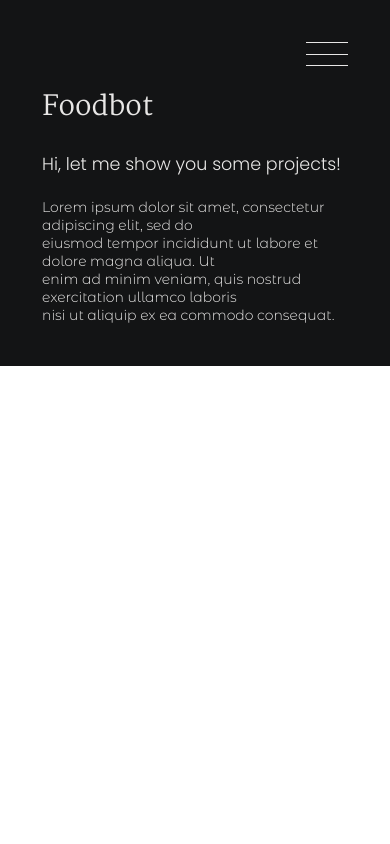
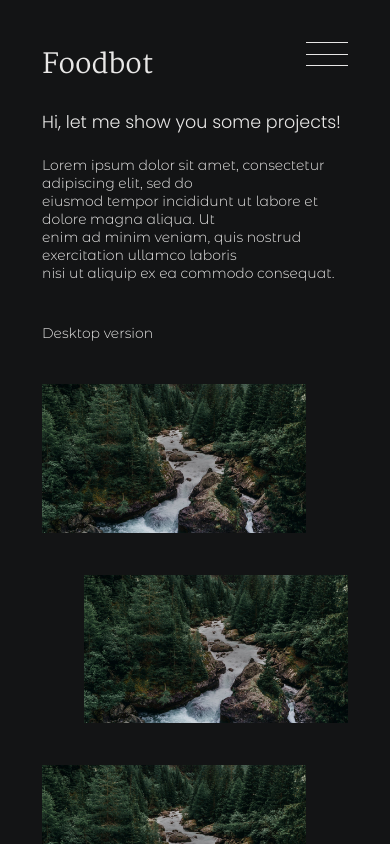
Before and after one commit to mateusz-fortuna/portfolio, a Next.js app: page /casestudy/foodbot in a window 390 px wide. Shown: the top 844 px of the page. Built offline with nearby package versions, Linux system fonts and the light colour scheme.

Commit message:
Implement different layouts of the screenshoot view between desktop and mobile devices

```diff
--- /dev/null
+++ b/components/Gallery/index.tsx
@@ -0,0 +1,23 @@
+import { ImageData } from "../../public/contentTypes";
+import Image from "next/image";
+import styles from "../../styles/Gallery.module.sass";
+
+type Props = {
+  imagesData: ImageData[];
+};
+
+const Gallery = ({ imagesData }: Props) => (
+  <div className={styles.gallery}>
+    {imagesData.map((image, index) => (
+      <Image
+        src={image.src}
+        alt={image.alt}
+        {...image.aspectRatio}
+        layout="responsive"
+        key={image.src + "_" + index}
+      />
+    ))}
+  </div>
+);
+
+export default Gallery;
--- a/components/Navigation/index.tsx
+++ b/components/Navigation/index.tsx
@@ -15,7 +15,7 @@ type Props = {
   children: ReactNode;
 };
 
-const HorizontalNavigation = ({ children, containerRef, direction }: Props) => {
+const Navigation = ({ children, containerRef, direction }: Props) => {
   const animationFrameRef = useRef(0);
   const [scroll, setScroll] = useState({
     current: 0,
@@ -95,4 +95,4 @@ const HorizontalNavigation = ({ children, containerRef, direction }: Props) => {
   return <>{children}</>;
 };
 
-export default HorizontalNavigation;
+export default Navigation;
--- /dev/null
+++ b/components/Screenshots/DesktopView/index.tsx
@@ -0,0 +1,30 @@
+import { ImageData } from "../../../public/contentTypes";
+import AnimatedText from "../../AnimatedText";
+import Gallery from "../../Gallery";
+import variables from "../../../styles/variables.module.sass";
+
+type Props = {
+  screenshots: {
+    mobile: ImageData[];
+    desktop: ImageData[];
+  };
+  nth?: number;
+};
+
+const DesktopView = ({ nth, screenshots }: Props) => (
+  <>
+    <AnimatedText nth={nth}>Desktop version</AnimatedText>
+    <Gallery imagesData={screenshots.desktop} />
+
+    <div style={{ paddingTop: variables.marginStandard }}>
+      <AnimatedText nth={nth ? nth + 1 : undefined}>
+        Mobile version
+      </AnimatedText>
+    </div>
+    <div style={{ maxWidth: 500 }}>
+      <Gallery imagesData={screenshots.mobile} />
+    </div>
+  </>
+);
+
+export default DesktopView;
--- /dev/null
+++ b/components/Screenshots/MobileView/index.tsx
@@ -0,0 +1,22 @@
+import { ImageData } from "../../../public/contentTypes";
+import AnimatedText from "../../AnimatedText";
+import Gallery from "../../Gallery";
+
+type Props = {
+  screenshots: {
+    mobile: ImageData[];
+    desktop: ImageData[];
+  };
+  nth?: number;
+};
+
+const MobileView = ({ nth, screenshots }: Props) => (
+  <>
+    <AnimatedText nth={nth}>Desktop version</AnimatedText>
+    <Gallery imagesData={screenshots.desktop} />
+    <AnimatedText nth={nth ? nth + 1 : undefined}>Mobile version</AnimatedText>
+    <Gallery imagesData={screenshots.mobile} />
+  </>
+);
+
+export default MobileView;
--- a/pages/casestudy/[id].tsx
+++ b/pages/casestudy/[id].tsx
@@ -1,7 +1,13 @@
 import { GetServerSideProps } from "next";
+import { CSSProperties, useRef } from "react";
+import { useIsLandscape } from "../../hooks/useIsLandscape";
 import { content } from "../../public/content";
 import TextSection from "../../components/TextSection";
 import styles from "../../styles/CaseStudy.module.sass";
+import Navigation from "../../components/Navigation";
+import ScreenshotsDesktopLayout from "../../components/Screenshots/DesktopView";
+import ScreenshotsMobileLayout from "../../components/Screenshots/MobileView";
+import variables from "../../styles/variables.module.sass";
 
 type PathName = keyof typeof content.casestudy;
 type Props = {
@@ -15,16 +21,38 @@ export const getServerSideProps: GetServerSideProps = async (context) => ({
 });
 
 const CaseStudy = ({ id }: Props) => {
-  const { title, subtitle, description } = content.casestudy[id];
+  const { title, subtitle, description, screenshots } = content.casestudy[id];
+  const containerRef = useRef<HTMLDivElement | null>(null);
+  const hasDeviceLandscapeOrientation = useIsLandscape();
+
+  const containerStyle = {
+    paddingTop: hasDeviceLandscapeOrientation
+      ? `calc(2 * ${variables.marginStandard})`
+      : 0,
+    paddingBottom: hasDeviceLandscapeOrientation
+      ? `calc(2 * ${variables.marginStandard})`
+      : 0,
+  } as CSSProperties;
 
   return (
-    <div className={styles.caseStudy__mobileView}>
+    <Navigation direction="vertical" containerRef={containerRef}>
+      <div
+        className={styles.caseStudy__mobileView}
+        ref={containerRef}
+        style={containerStyle}
+      >
         <TextSection
           title={title}
           subtitle={subtitle}
           description={description}
         />
+        {hasDeviceLandscapeOrientation ? (
+          <ScreenshotsDesktopLayout screenshots={screenshots} nth={3} />
+        ) : (
+          <ScreenshotsMobileLayout screenshots={screenshots} nth={3} />
+        )}
       </div>
+    </Navigation>
   );
 };
 
--- a/public/content.ts
+++ b/public/content.ts
@@ -8,6 +8,7 @@ import {
 } from "./contentTypes";
 
 const projectThumbnailSrc = "/images/caseStudies/foodbot/projectThumbnail.jpg";
+const verticalThumbnailSrc = "/images/caseStudies/foodbot/mobile/1.jpg";
 const src = "/images/intro/sample.jpg";
 const alt = "";
 const aspectRatio: Size = {
@@ -18,6 +19,14 @@ const sampleCaseStudyImageData: ImageData = {
   src: projectThumbnailSrc,
   alt,
   aspectRatio,
+};
+const verticalCaseStudyImageData: ImageData = {
+  src: verticalThumbnailSrc,
+  alt,
+  aspectRatio: {
+    width: 9,
+    height: 16,
+  },
 };
 const subtitle = "Hi, let me show you some projects!";
 const description =
@@ -103,10 +112,10 @@ export const content = {
           sampleCaseStudyImageData,
         ],
         mobile: [
-          sampleCaseStudyImageData,
-          sampleCaseStudyImageData,
-          sampleCaseStudyImageData,
-          sampleCaseStudyImageData,
+          verticalCaseStudyImageData,
+          verticalCaseStudyImageData,
+          verticalCaseStudyImageData,
+          verticalCaseStudyImageData,
         ],
       },
     } as CaseStudyData,
@@ -122,10 +131,10 @@ export const content = {
           sampleCaseStudyImageData,
         ],
         mobile: [
-          sampleCaseStudyImageData,
-          sampleCaseStudyImageData,
-          sampleCaseStudyImageData,
-          sampleCaseStudyImageData,
+          verticalCaseStudyImageData,
+          verticalCaseStudyImageData,
+          verticalCaseStudyImageData,
+          verticalCaseStudyImageData,
         ],
       },
     } as CaseStudyData,
@@ -141,10 +150,10 @@ export const content = {
           sampleCaseStudyImageData,
         ],
         mobile: [
-          sampleCaseStudyImageData,
-          sampleCaseStudyImageData,
-          sampleCaseStudyImageData,
-          sampleCaseStudyImageData,
+          verticalCaseStudyImageData,
+          verticalCaseStudyImageData,
+          verticalCaseStudyImageData,
+          verticalCaseStudyImageData,
         ],
       },
     } as CaseStudyData,
--- a/styles/CaseStudy.module.sass
+++ b/styles/CaseStudy.module.sass
@@ -2,3 +2,5 @@
 
 .caseStudy__mobileView
   padding: $margin-standard,
+  & > div:first-child
+    margin-bottom: $margin-standard
--- /dev/null
+++ b/styles/Gallery.module.sass
@@ -0,0 +1,12 @@
+@import './variables.module'
+
+.gallery
+  margin-top: $margin-standard
+  & > span
+    margin-bottom: $margin-standard !important
+  & > span:nth-child(even)
+    margin-left: $margin-standard !important
+  & > span:nth-child(odd)
+    margin-right: $margin-standard !important
+  & > span:first-child
+    margin-top: $margin-standard !important
```
Also changed, not shown: 1 other file (tests, documents, lock files or other folders). Lines whose indentation alone changed are shown as unchanged.
